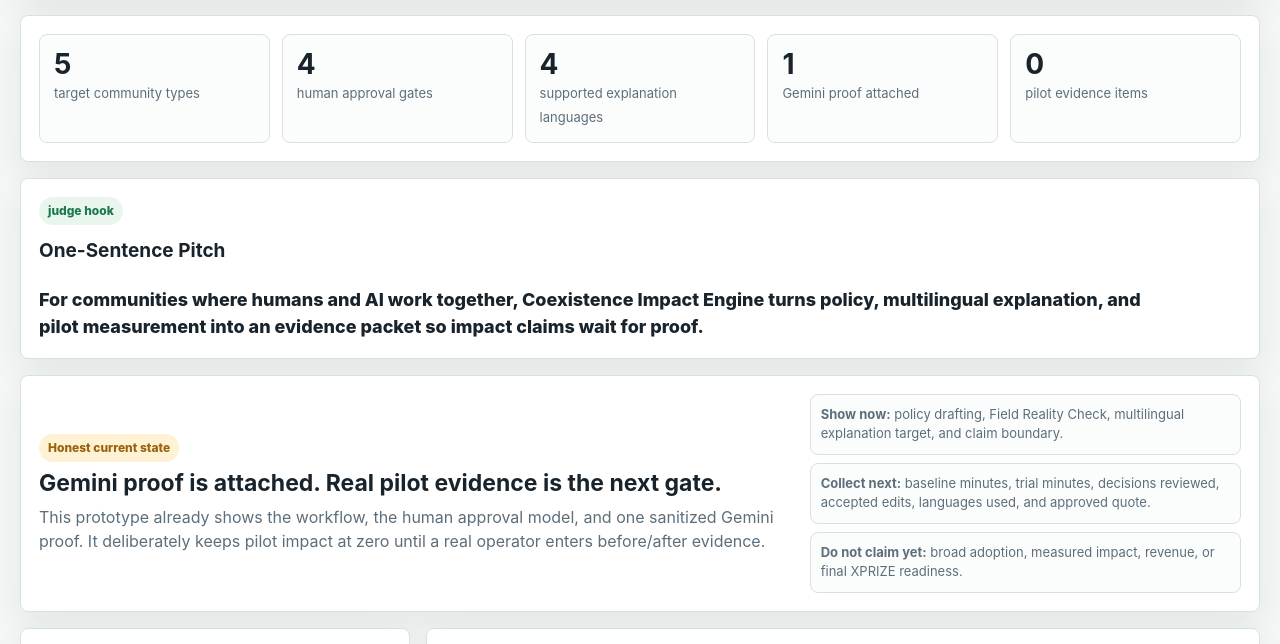
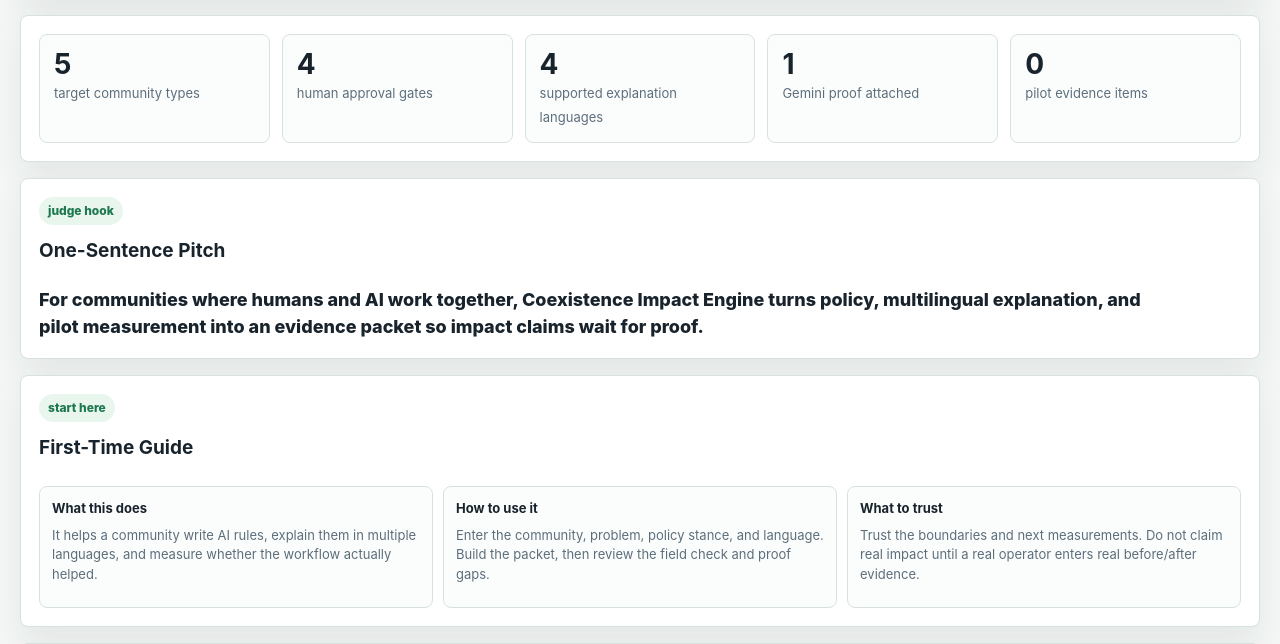
Before and after one commit to daideguchi/coexistence-impact-engine, a plain HTML site: page index.html in a window 1280 px wide. Shown: the part 147-791 px from the top of the page. Drawn offline with Linux system fonts and the light colour scheme.

Commit message:
Add beginner-friendly Japanese guidance

```diff
--- a/index.html
+++ b/index.html
@@ -336,6 +336,16 @@
       <p class="pitch-line">For communities where humans and AI work together, Coexistence Impact Engine turns policy, multilingual explanation, and pilot measurement into an evidence packet so impact claims wait for proof.</p>
     </section>
 
+    <section class="judge-hook" aria-label="first time guide">
+      <span class="badge green">start here</span>
+      <h2>First-Time Guide</h2>
+      <div class="card-grid">
+        <div class="card"><b>What this does</b><p>It helps a community write AI rules, explain them in multiple languages, and measure whether the workflow actually helped.</p></div>
+        <div class="card"><b>How to use it</b><p>Enter the community, problem, policy stance, and language. Build the packet, then review the field check and proof gaps.</p></div>
+        <div class="card"><b>What to trust</b><p>Trust the boundaries and next measurements. Do not claim real impact until a real operator enters real before/after evidence.</p></div>
+      </div>
+    </section>
+
     <section class="hero-strip" aria-label="Current proof state">
       <div>
         <span class="badge amber">Honest current state</span>
@@ -558,6 +568,14 @@
         'judge hook': '審査員向けの刺しどころ',
         'One-Sentence Pitch': '一言でいうと',
         'For communities where humans and AI work together, Coexistence Impact Engine turns policy, multilingual explanation, and pilot measurement into an evidence packet so impact claims wait for proof.': '人間とAIが一緒に働くコミュニティのために、ポリシー、多言語説明、パイロット測定を証拠パケットに変え、インパクト主張が証拠を待つ状態にします。',
+        'First-Time Guide': 'はじめての方へ',
+        'start here': 'まずここを見る',
+        'What this does': '何をする道具か',
+        'It helps a community write AI rules, explain them in multiple languages, and measure whether the workflow actually helped.': 'コミュニティがAIルールを書き、多言語で説明し、その運用が本当に役に立ったか測るのを助けます。',
+        'How to use it': 'どう使うか',
+        'Enter the community, problem, policy stance, and language. Build the packet, then review the field check and proof gaps.': 'コミュニティ、問題、方針、言語を入れます。パケットを作り、現場チェックと証拠不足を確認します。',
+        'What to trust': 'どこを信じるか',
+        'Trust the boundaries and next measurements. Do not claim real impact until a real operator enters real before/after evidence.': '主張の境界と次に測ることを信じます。実運用者が本物の前後比較を入れるまで、実インパクトは主張しません。',
         'Honest current state': '正直な現在地',
         'Gemini proof is attached. Real pilot evidence is the next gate.': 'Gemini証拠はあります。次の関門は実パイロット証拠です。',
         'This prototype already shows the workflow, the human approval model, and one sanitized Gemini proof. It deliberately keeps pilot impact at zero until a real operator enters before/after evidence.': 'このプロトタイプは、ワークフロー、人間承認モデル、公開用に整えたGemini証拠を示します。実オペレーターが前後比較の証拠を入れるまで、パイロット効果は意図的にゼロのままです。',
```
Also changed, not shown: 3 other files.
